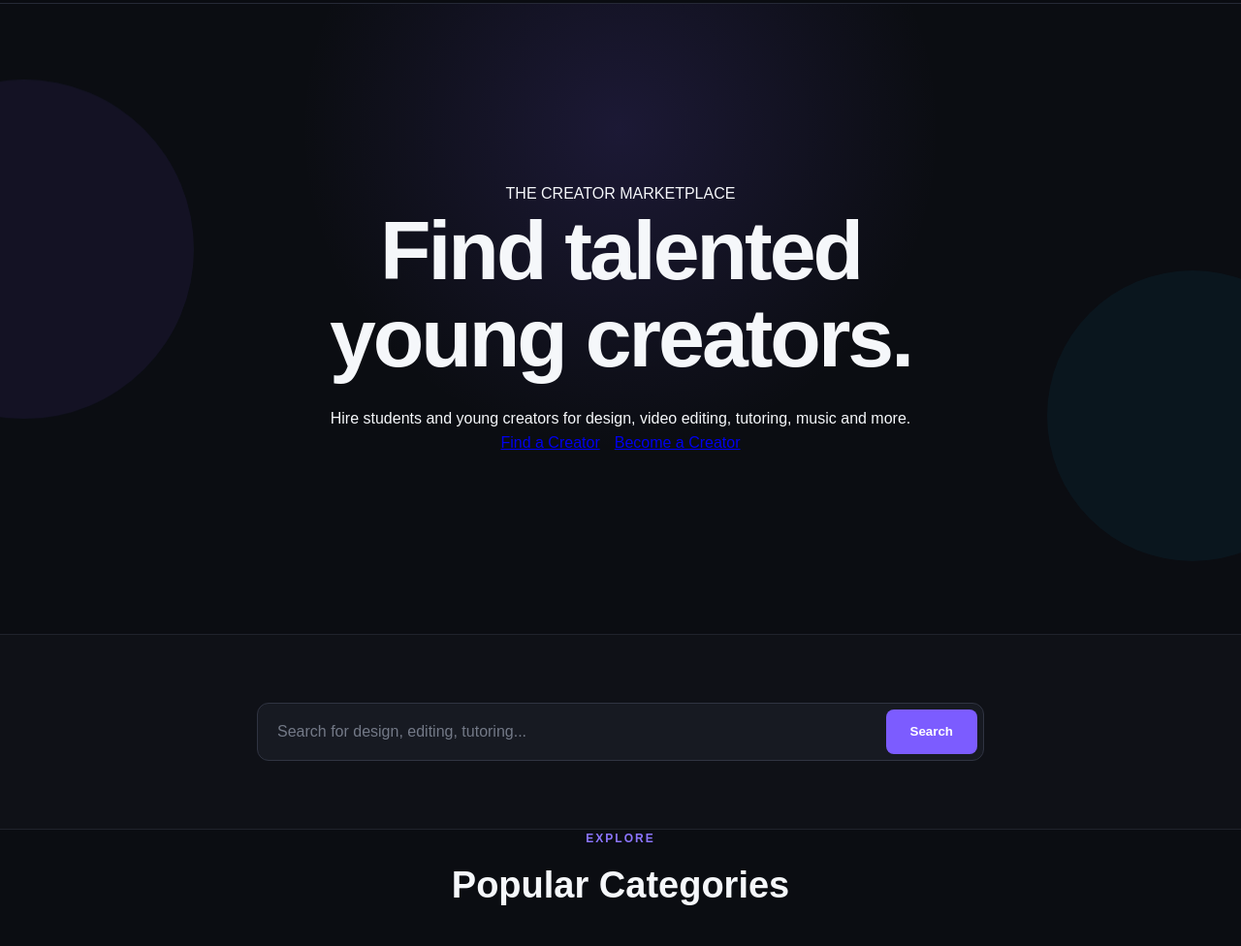
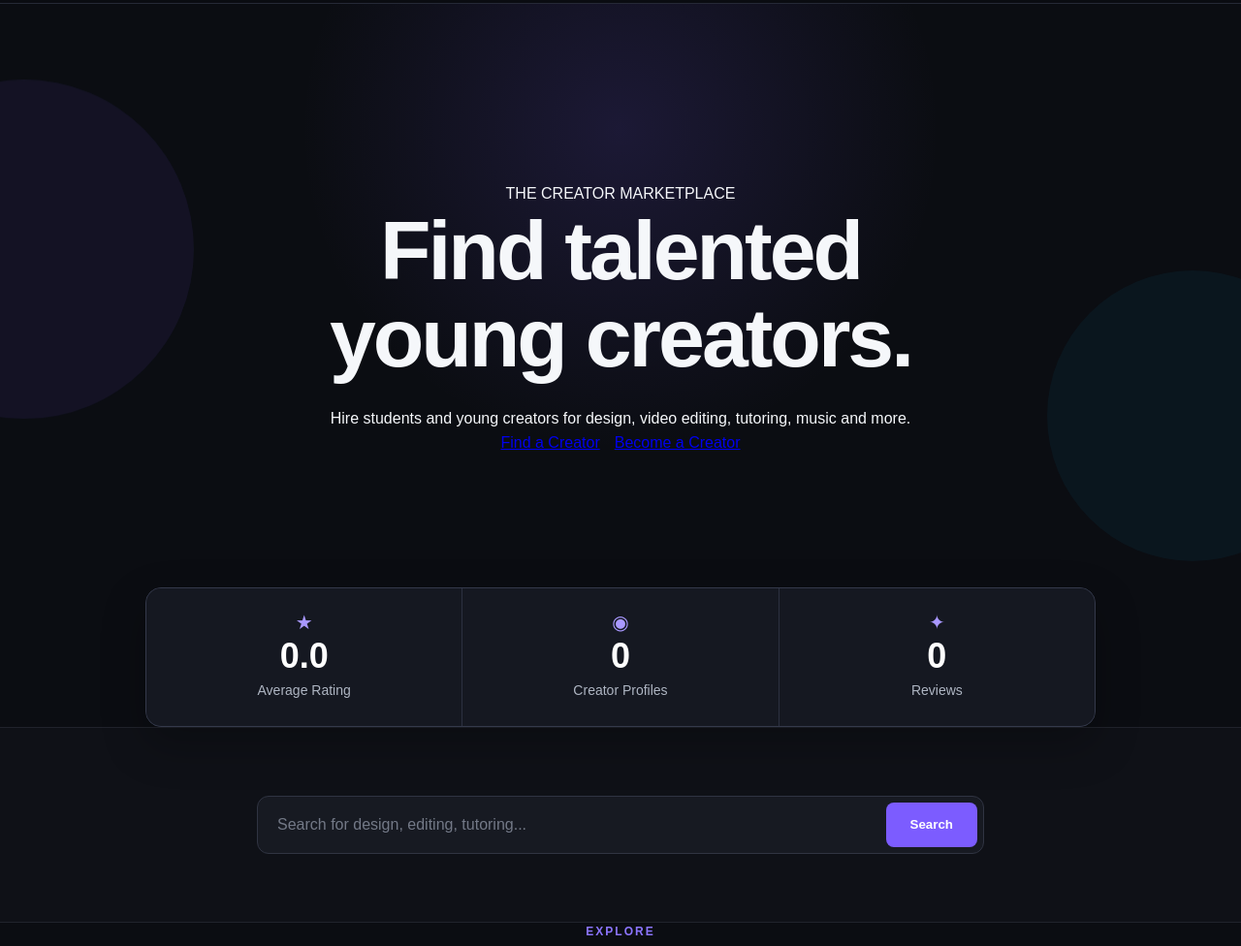
Before and after one commit to ajha24feb2007/CreatorGigs, a website: page public/index.html in a window 1280 px wide. Shown: the part 75-1051 px from the top of the page at 97% size. Drawn offline with Linux system fonts and the light colour scheme; no server answers.

Commit message:
Add dynamic site statistics bar

```diff
--- a/public/index.html
+++ b/public/index.html
@@ -62,6 +62,30 @@
 
             </div>
 
+        </div>
+
+    </section>
+
+
+    <!-- SITE STATISTICS -->
+    <section class="site-stats" aria-label="CreatorGigs site statistics">
+
+        <div class="stat-card">
+            <span class="stat-icon" aria-hidden="true">★</span>
+            <strong id="siteAverageRating">0.0</strong>
+            <span>Average Rating</span>
+        </div>
+
+        <div class="stat-card">
+            <span class="stat-icon" aria-hidden="true">◉</span>
+            <strong id="siteUserCount">0</strong>
+            <span>Creator Profiles</span>
+        </div>
+
+        <div class="stat-card">
+            <span class="stat-icon" aria-hidden="true">✦</span>
+            <strong id="siteReviewCount">0</strong>
+            <span>Reviews</span>
         </div>
 
     </section>
--- a/public/script.js
+++ b/public/script.js
@@ -40,6 +40,7 @@ async function loadCreators() {
 
         allCreators = await response.json();
 
+        updateSiteStats(allCreators);
         displayCreators(allCreators);
 
     } catch (error) {
@@ -594,3 +595,34 @@ function escapeHTML(value) {
         .replace(/'/g, "&#039;");
 
 }
+
+
+/* =========================================
+   SITE STATISTICS
+   ========================================= */
+
+function updateSiteStats(creators) {
+
+    const creatorCount = creators.length;
+
+    const totalRating = creators.reduce(
+        (sum, creator) => sum + Number(creator.rating || 0),
+        0
+    );
+
+    const averageRating = creatorCount > 0
+        ? totalRating / creatorCount
+        : 0;
+
+    const totalReviews = creators.reduce(
+        (sum, creator) => sum + Number(creator.reviewCount || 0),
+        0
+    );
+
+    document.getElementById("siteAverageRating").textContent =
+        averageRating.toFixed(1);
+
+    document.getElementById("siteUserCount").textContent = creatorCount;
+
+    document.getElementById("siteReviewCount").textContent = totalReviews;
+}
--- a/public/style.css
+++ b/public/style.css
@@ -194,6 +194,59 @@ body {
     color: #a9afbb;
 
     font-size: 18px;
+}
+
+
+/* =========================
+   SITE STATISTICS
+   ========================= */
+
+.site-stats {
+    width: min(100% - 40px, 980px);
+    margin: -48px auto 0;
+    position: relative;
+    z-index: 3;
+
+    display: grid;
+    grid-template-columns: repeat(3, 1fr);
+    gap: 1px;
+
+    background: #2c3040;
+    border: 1px solid #34394b;
+    border-radius: 16px;
+    overflow: hidden;
+    box-shadow: 0 18px 45px rgba(0, 0, 0, 0.25);
+}
+
+.stat-card {
+    min-height: 142px;
+    padding: 24px 18px;
+
+    display: flex;
+    flex-direction: column;
+    align-items: center;
+    justify-content: center;
+    gap: 4px;
+
+    text-align: center;
+    background: #151821;
+}
+
+.stat-icon {
+    color: #a998ff;
+    font-size: 20px;
+    line-height: 1;
+}
+
+.stat-card strong {
+    color: #ffffff;
+    font-size: clamp(27px, 4vw, 36px);
+    line-height: 1.15;
+}
+
+.stat-card span:last-child {
+    color: #aeb5c2;
+    font-size: 14px;
 }
 
 
@@ -815,6 +868,16 @@ footer p {
 
 @media (max-width: 600px) {
 
+    .site-stats {
+        width: min(100% - 28px, 520px);
+        margin-top: -30px;
+        grid-template-columns: 1fr;
+    }
+
+    .stat-card {
+        min-height: 112px;
+    }
+
     .navbar {
         padding: 15px 5%;
     }
```
